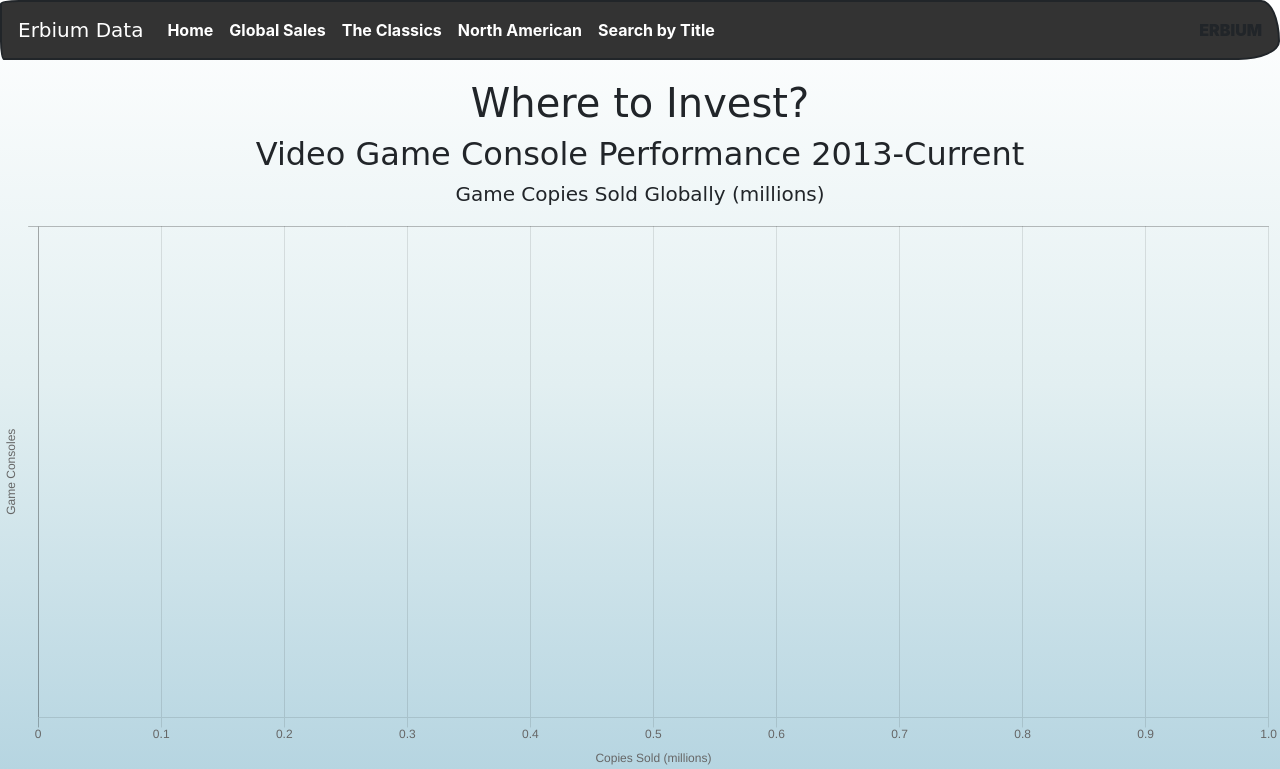
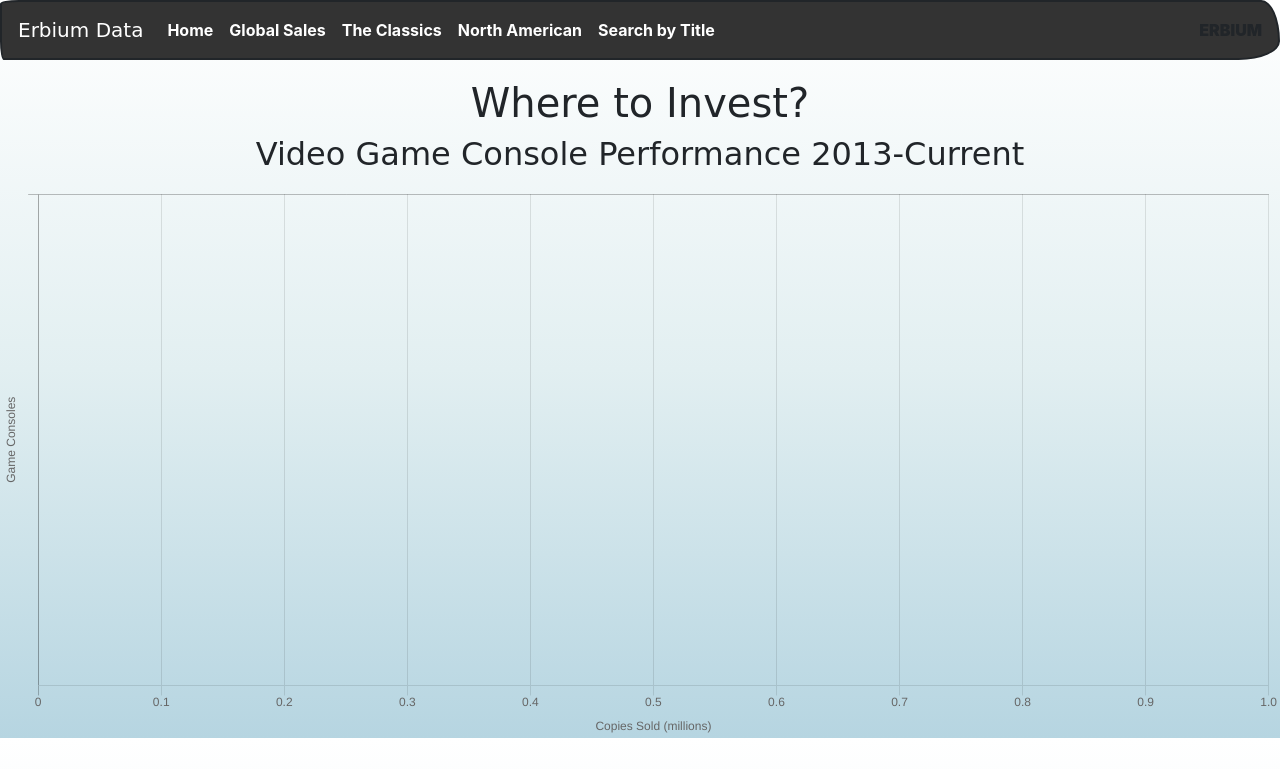
Before and after one commit to JoeYashinsky/DataAnalyzationPython, a Flask app: page /globalSales in a window 1280 px wide. Shown: the top 769 px of the page. Run offline with Flask 2, Linux system fonts and the light colour scheme; data that the repository does not hold is empty.

Commit message:
Removed unnecessary <h5> tag in globalSales view. The x-axis is detailed below the chart.

```diff
--- a/datatracker/templates/our_views/globalSales.html
+++ b/datatracker/templates/our_views/globalSales.html
@@ -36,7 +36,7 @@
 <div style="text-align: center; padding-top: 1.5%; padding-bottom: 1%">
 <h1 style=>{% block title %} Where to Invest? {% endblock %}</h1>
   <h2>Video Game Console Performance 2013-Current</h2>
-<h5>Game Copies Sold Globally (millions)</h5>
+<!--<h5>Game Copies Sold Globally (millions)</h5>-->
 </div>
 {% endblock %}
 
```
